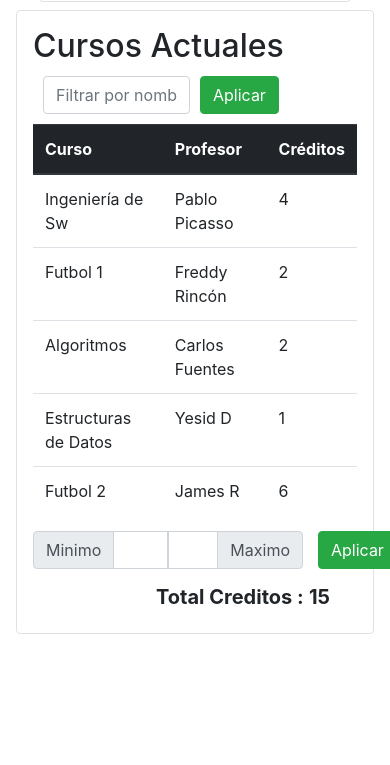
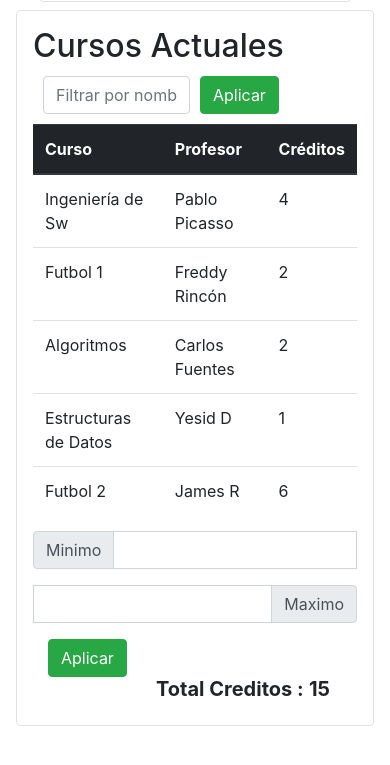
Before and after one commit to dsforeroa/tallerTypescript-2, a plain HTML site: page index.html in a window 390 px wide. Shown: the part 809-1574 px from the top of the page. Before the commit the page ends 1492 px from the top, so only its background shows below. Drawn offline with nearby package versions, Linux system fonts and the light colour scheme.

Commit message:
modificacion responsive

```diff
--- a/index.html
+++ b/index.html
@@ -67,14 +67,14 @@
                 </table>
                 <div class="container">
                     <div class="row">
-                        <div class="input-group col-5 mb-3 p-0 ">
+                        <div class="input-group col-12 col-lg-5 mb-3 p-0 ">
                             <div class="input-group-prepend">
                                 <span class="input-group-text">Minimo</span>
                             </div>
                             <input type="text" class="form-control borde-izquierdo" id="credit-min">
                         </div>
 
-                        <div class="input-group col-5 mb-3 p-0">
+                        <div class="input-group col-12 col-lg-5 mb-3 p-0">
                             <input type="text" class="form-control borde-derecho" id="credit-max">
                             <div class="input-group-append">
                                 <span class="input-group-text">Maximo</span>
```
